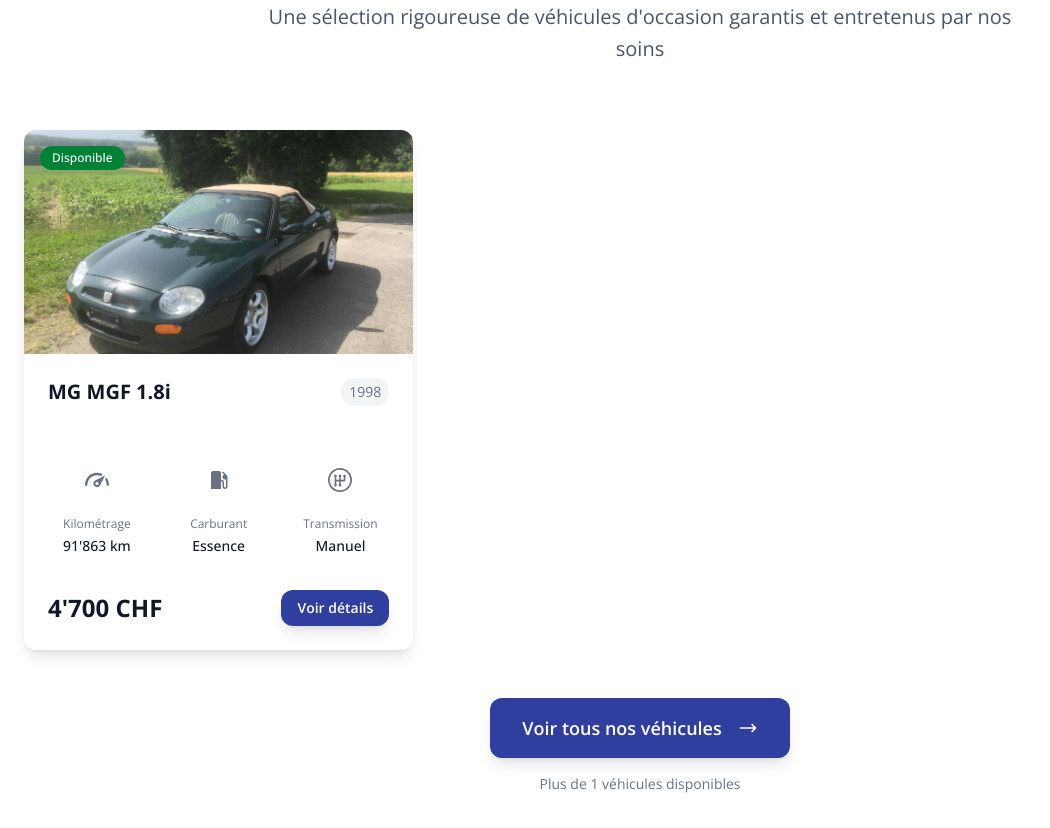
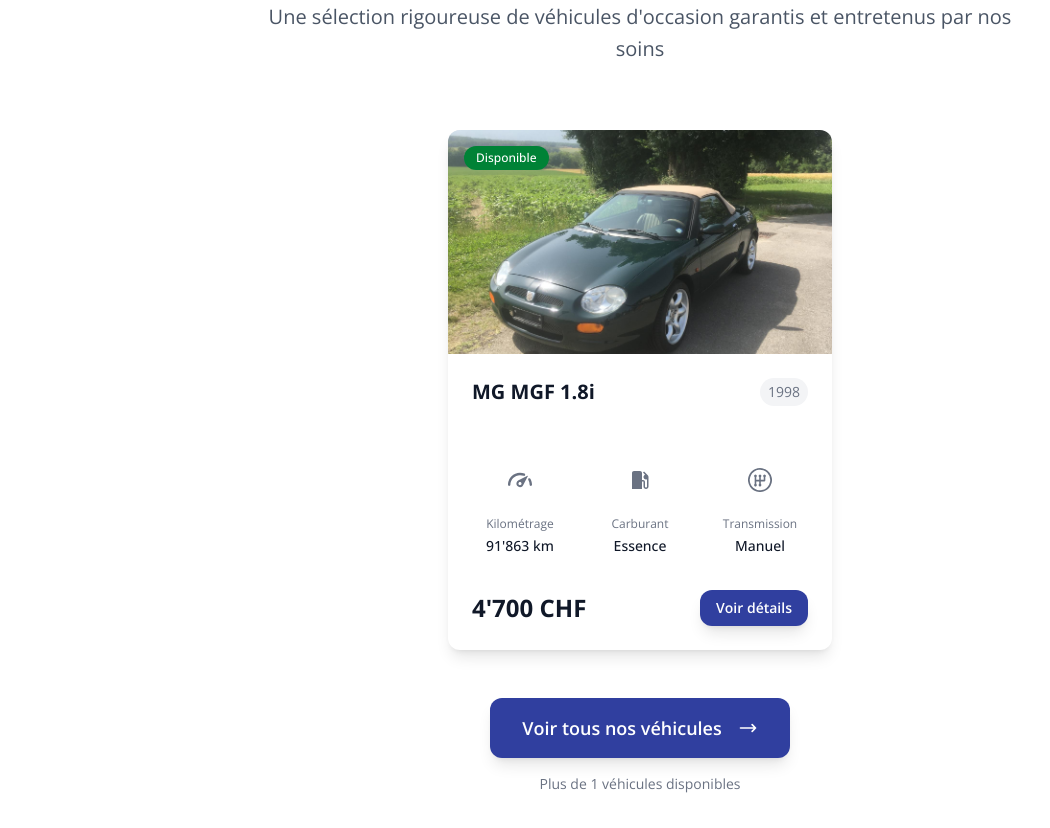
Before and after one commit to anthohn/garage-maisonblanche, a Next.js app: page / in a window 1280 px wide. Shown: the part 4100-4928 px from the top of the page, without its empty margins (0-1050 px from the left). Built offline with nearby package versions, Linux system fonts and the light colour scheme.

Commit message:
feat : vhicules accueil centrs

```diff
--- a/app/components/CarForSaleSection.tsx
+++ b/app/components/CarForSaleSection.tsx
@@ -28,13 +28,14 @@
                 {/* Cars Grid avec design premium */}
                 {featuredCars.length > 0 ? (
                     <>
-                        <div className="grid grid-cols-1 md:grid-cols-2 lg:grid-cols-3 gap-8 mb-12">
+                        <div className="flex flex-wrap justify-center gap-8 mb-12">
                             {featuredCars.map((car, index) => (
-                                <CarCard
-                                    key={car.id}
-                                    car={car}
-                                    priority={index < 2}
-                                />
+                                <div key={car.id} className="w-full md:w-[calc(50%-1rem)] lg:w-[calc(33.333%-1.5rem)] max-w-sm">
+                                    <CarCard
+                                        car={car}
+                                        priority={index < 2}
+                                    />
+                                </div>
                             ))}
                         </div>
 
```
